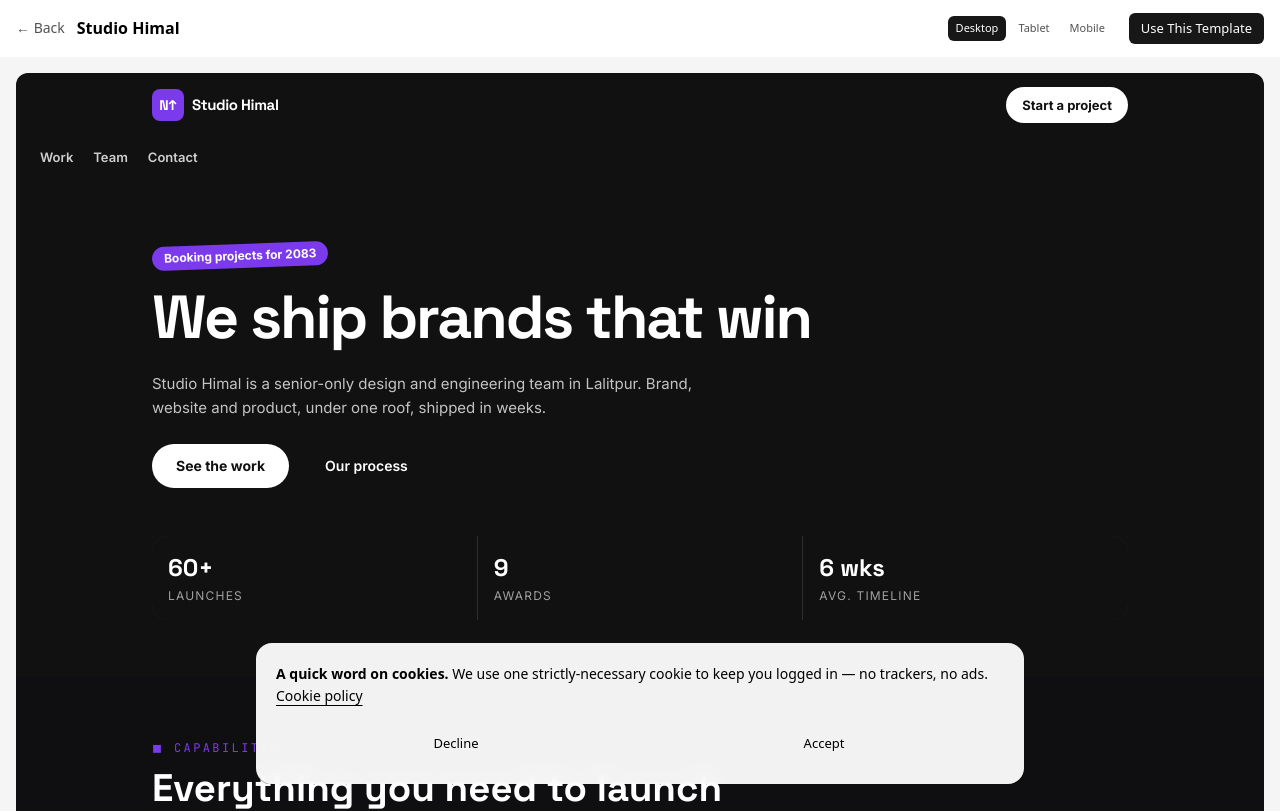
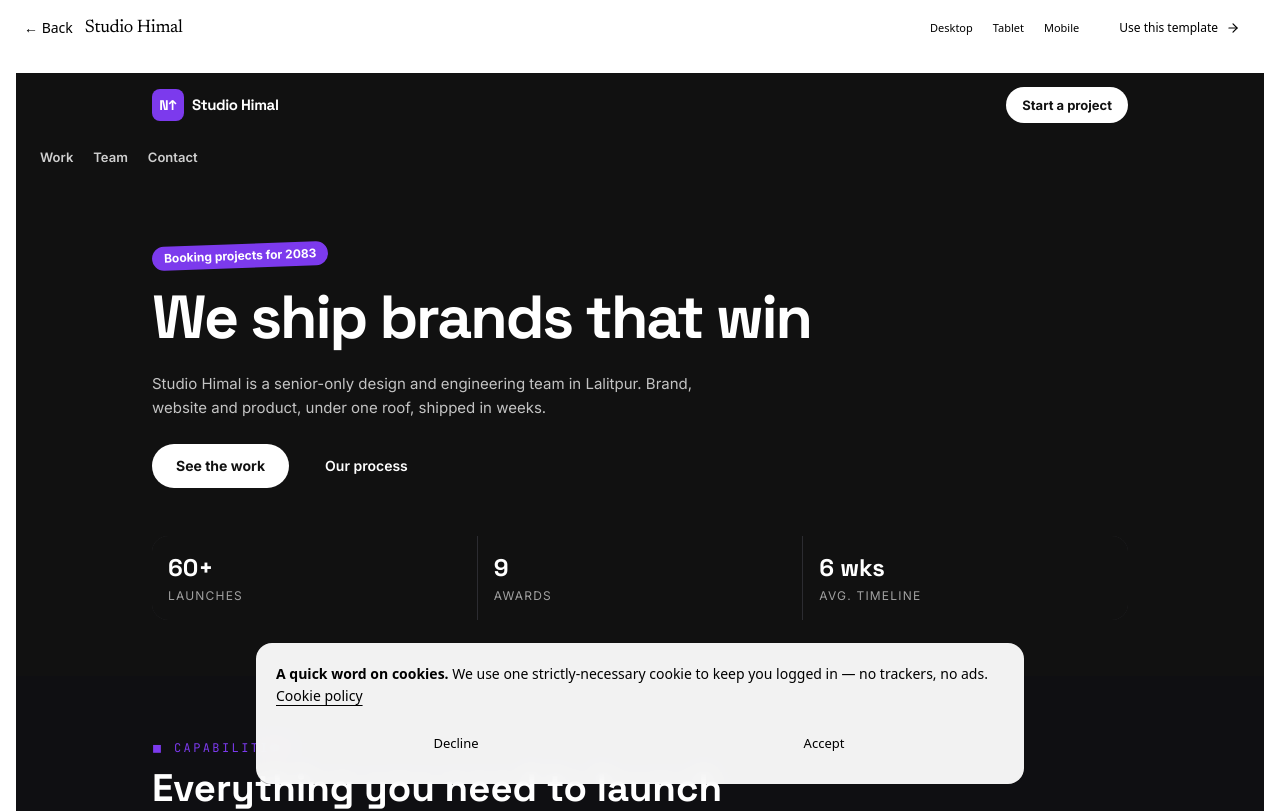
Before and after one commit to Aayush-neupane/create.io, a Next.js app: page /templates/agency in a window 1280 px wide. Shown: the top 811 px of the page. Built offline with nearby package versions, Linux system fonts and the light colour scheme.

Commit message:
templates

```diff
--- a/src/app/templates/[id]/page.tsx
+++ b/src/app/templates/[id]/page.tsx
@@ -1,9 +1,9 @@
 import Link from "next/link";
 import { notFound } from "next/navigation";
+import { ArrowRight } from "lucide-react";
 import { TEMPLATES } from "@/lib/templates";
 import { buildConfigFromTemplate, baseTheme } from "@/lib/website-defaults";
 import { TemplateRenderer } from "@/components/templates/Renderer";
-import { Button } from "@/components/ui/controls";
 
 export default async function TemplatePreviewPage({
   params,
@@ -27,26 +27,30 @@ export default async function TemplatePreviewPage({
   const width = device === "mobile" ? "max-w-[390px]" : device === "tablet" ? "max-w-[820px]" : "max-w-none";
 
   return (
-    <div className="flex min-h-screen flex-col bg-[#fafafa]">
-      <div className="sticky top-0 z-40 border-b border-neutral-200 bg-white">
-        <div className="mx-auto flex max-w-7xl flex-wrap items-center gap-x-3 gap-y-2 px-4 py-3 sm:px-6">
-          <Link href="/templates" className="shrink-0 text-sm text-neutral-600 hover:text-neutral-900">← Back</Link>
-          <span className="min-w-0 flex-1 truncate font-semibold">{tpl.name}</span>
-          <span className="hidden rounded-full border border-neutral-200 px-2 py-0.5 text-[11px] text-neutral-600 sm:inline">{tpl.category}</span>
-          <div className="flex items-center gap-1 rounded-lg border border-neutral-200 p-1">
+    <div className="marketing-theme flex min-h-screen flex-col bg-background text-foreground">
+      <div className="sticky top-0 z-40 border-b border-border bg-background/95 backdrop-blur-md">
+        <div className="mx-auto flex max-w-shell flex-wrap items-center gap-x-3 gap-y-2 px-6 py-3 sm:px-10 lg:px-16 xl:px-20">
+          <Link href="/templates" className="shrink-0 text-sm text-muted transition-colors hover:text-foreground">← Back</Link>
+          <span className="min-w-0 flex-1 truncate font-serif text-lg tracking-[-0.02em]">{tpl.name}</span>
+          <span className="hidden rounded-full border border-border/40 px-2 py-0.5 font-mono text-[11px] text-muted sm:inline">{tpl.category}</span>
+          <div className="flex items-center gap-1 rounded-full border border-border p-1">
             {(["desktop", "tablet", "mobile"] as const).map((d) => (
-              <Link key={d} href={`/templates/${tpl.id}?device=${d}`} className={`rounded-md px-2 py-1 text-[11px] font-medium capitalize sm:px-3 sm:text-xs ${device === d ? "bg-neutral-900 text-white" : "text-neutral-600 hover:bg-neutral-100"}`}>
+              <Link key={d} href={`/templates/${tpl.id}?device=${d}`} className={`rounded-full px-2 py-1 text-[11px] font-medium capitalize sm:px-3 sm:text-xs ${device === d ? "bg-foreground text-background" : "text-muted hover:bg-foreground/5"}`}>
                 {d}
               </Link>
             ))}
           </div>
-          <Link href={`/new?template=${tpl.id}`} className="shrink-0">
-            <Button size="sm">Use This Template</Button>
+          <Link
+            href={`/new?template=${tpl.id}`}
+            className="group inline-flex shrink-0 items-center gap-2 rounded-full bg-foreground px-4 py-2 text-xs font-medium text-background transition hover:bg-primary"
+          >
+            Use this template
+            <ArrowRight className="h-3.5 w-3.5 transition-transform group-hover:translate-x-0.5" />
           </Link>
         </div>
       </div>
-      <div className="flex flex-1 justify-center bg-neutral-100 p-4 md:p-8">
-        <div className={`w-full overflow-hidden rounded-xl border border-neutral-200 bg-white shadow-sm ${width}`}>
+      <div className="flex flex-1 justify-center bg-surface-2 p-4 md:p-8">
+        <div className={`w-full overflow-hidden border border-border bg-white shadow-[0_36px_90px_-60px_rgba(41,39,33,.5)] ${width}`}>
           <TemplateRenderer config={config} templateId={tpl.id} />
         </div>
       </div>
```
Also changed, not shown: src/app/templates/page.tsx (+24 -28 lines).
